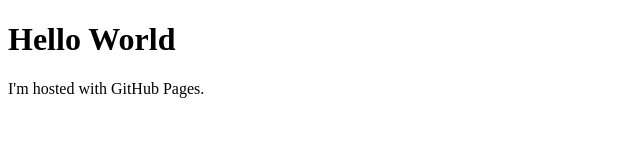
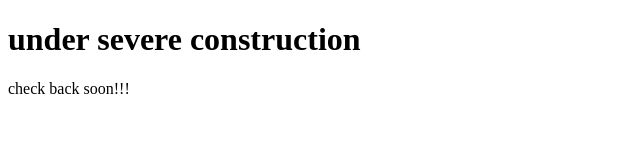
Before and after one commit to kawairunner/kawairunner.github.io, a plain HTML site: page index.html in a window 1280 px wide. Shown: the whole page, without its empty margins (0-640 px from the left). Drawn offline with Linux system fonts and the light colour scheme.

Commit message:
Update index.html

```diff
--- a/index.html
+++ b/index.html
@@ -1,7 +1,7 @@
 <!DOCTYPE html>
 <html>
 <body>
-<h1>Hello World</h1>
-<p>I'm hosted with GitHub Pages.</p>
+<h1>under severe construction</h1>
+<p>check back soon!!!</p>
 </body>
 </html>
```
